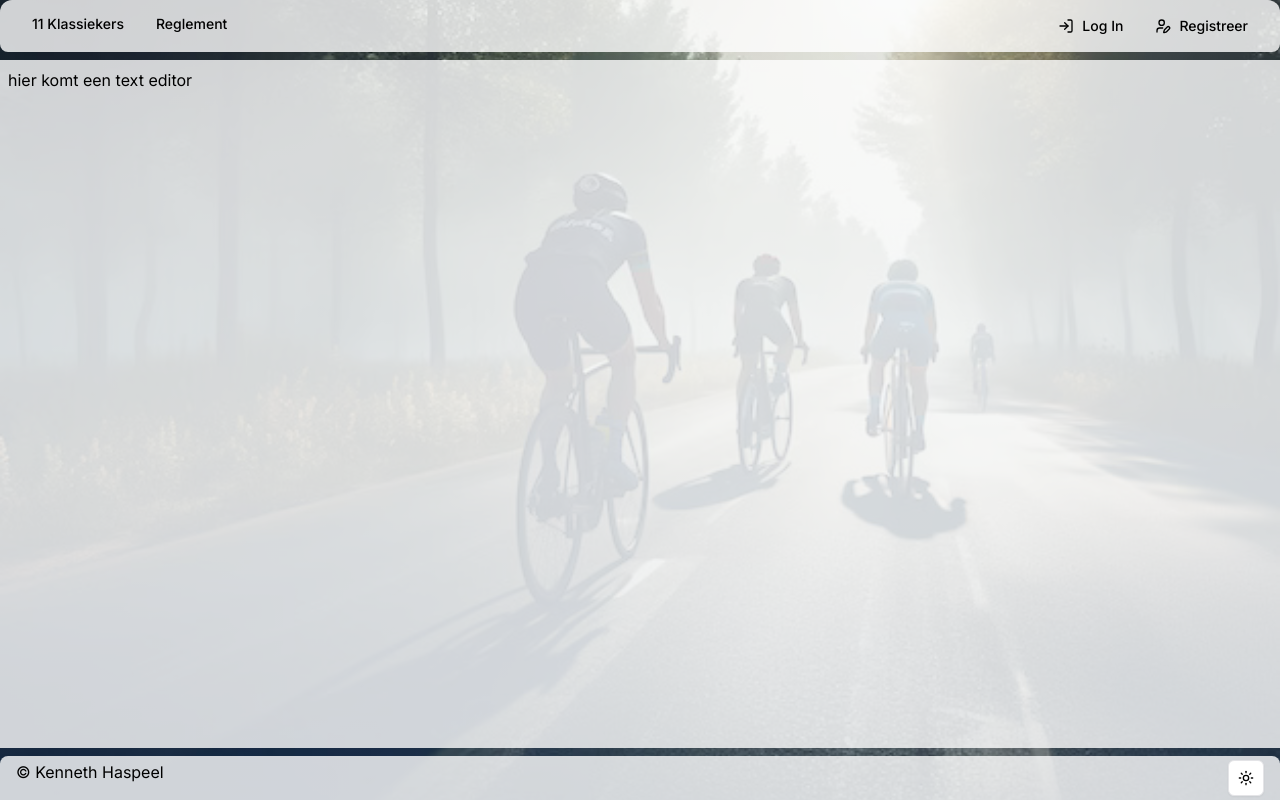
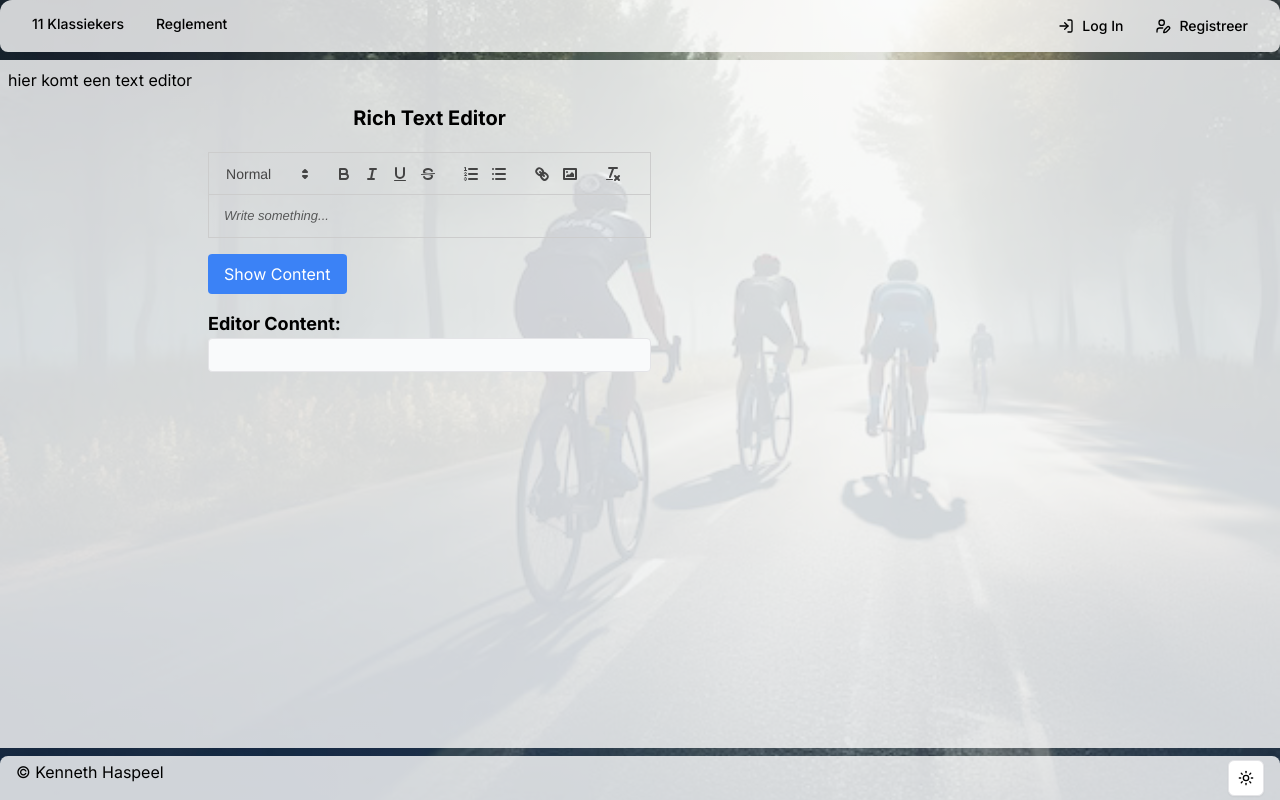
Before and after one commit to kennethhaspeel/11-klassiekers, a Next.js app: page /Admin/ZendMail in a window 1280 px wide. Built offline with nearby package versions, Linux system fonts and the light colour scheme; no server answers.

Commit message:
start quill editor

```diff
--- /dev/null
+++ b/src/app/Admin/ZendMail/QuillPage.tsx
@@ -0,0 +1,48 @@
+'use client';
+import dynamic from 'next/dynamic';
+import React, { useRef,useState } from 'react';
+const RichTextEditor = dynamic(() => import('@/components/QuillEditor'), {
+  ssr: false
+});
+
+// Define the RichTextEditorHandle type
+type RichTextEditorHandle = {
+  getContent: () => string;
+};
+
+
+
+
+export default function QuillPage() {
+  const editorRef = useRef<RichTextEditorHandle>(null); // Ref for RichTextEditor
+  const [editorContent, setEditorContent] = useState<string>(''); // State to store the editor content
+
+  const handleGetContent = () => {
+    if (editorRef.current) {
+      const content = editorRef.current.getContent(); // Get the editor content
+      setEditorContent(content); // Update the state with the content
+    }
+  };
+
+  return (
+    <div className="p-4">
+      <h1 className="text-center font-bold my-5 text-xl">Rich Text Editor</h1>
+      <div>
+        <RichTextEditor ref={editorRef} />
+      </div>
+      <button
+        onClick={handleGetContent}
+        className="mt-4 px-4 py-2 bg-blue-500 text-white rounded flex "
+      >
+        Show Content
+      </button>
+      <div className="mt-4">
+        <h2 className="font-bold text-lg">Editor Content:</h2>
+        <div
+          className="border p-4 rounded bg-gray-50"
+          dangerouslySetInnerHTML={{ __html: editorContent }}
+        />
+      </div>
+    </div>
+  );
+}
--- a/src/app/Admin/ZendMail/page.tsx
+++ b/src/app/Admin/ZendMail/page.tsx
@@ -1,10 +1,11 @@
 import React from 'react'
-
+import QuillPage from "./QuillPage"
 
 const QuillServer = () => {
   return (
     <>
     <p>hier komt een text editor</p>
+    <QuillPage/>
     </>
   )
 }
--- /dev/null
+++ b/src/components/QuillEditor.tsx
@@ -0,0 +1,52 @@
+'use client';
+
+import React, { useEffect, useRef, forwardRef, useImperativeHandle } from 'react';
+import Quill from 'quill';
+import 'quill/dist/quill.snow.css'; // Import Quill styles
+
+// Define the ref type for the RichTextEditor component
+export type RichTextEditorHandle = {
+  getContent: () => string;
+};
+
+const RichTextEditor = forwardRef<RichTextEditorHandle>((_, ref) => {
+  const editorRef = useRef<HTMLDivElement>(null);
+  const quillRef = useRef<Quill | null>(null);
+
+  useEffect(() => {
+    if (editorRef.current) {
+      quillRef.current = new Quill(editorRef.current, {
+        theme: 'snow',
+        modules: {
+          toolbar: [
+            [{ header: [1, 2, 3, false] }],
+            ['bold', 'italic', 'underline', 'strike'],
+            [{ list: 'ordered' }, { list: 'bullet' }],
+            ['link', 'image'],
+            ['clean'],
+          ],
+        },
+        placeholder: 'Write something...',
+      });
+    }
+
+    return () => {
+      quillRef.current = null; // Cleanup to avoid memory leaks
+    };
+  }, []);
+
+  // Expose the getContent function to the parent component
+  useImperativeHandle(ref, () => ({
+    getContent: () => {
+      if (quillRef.current) {
+        return quillRef.current.root.innerHTML; // Return the HTML content
+      }
+      return '';
+    },
+  }));
+
+  return <div ref={editorRef} className="h-96" />;
+});
+
+RichTextEditor.displayName = 'RichTextEditor';
+export default RichTextEditor;
```
Also changed, not shown: src/components/QuillEditor.txt (deleted).
